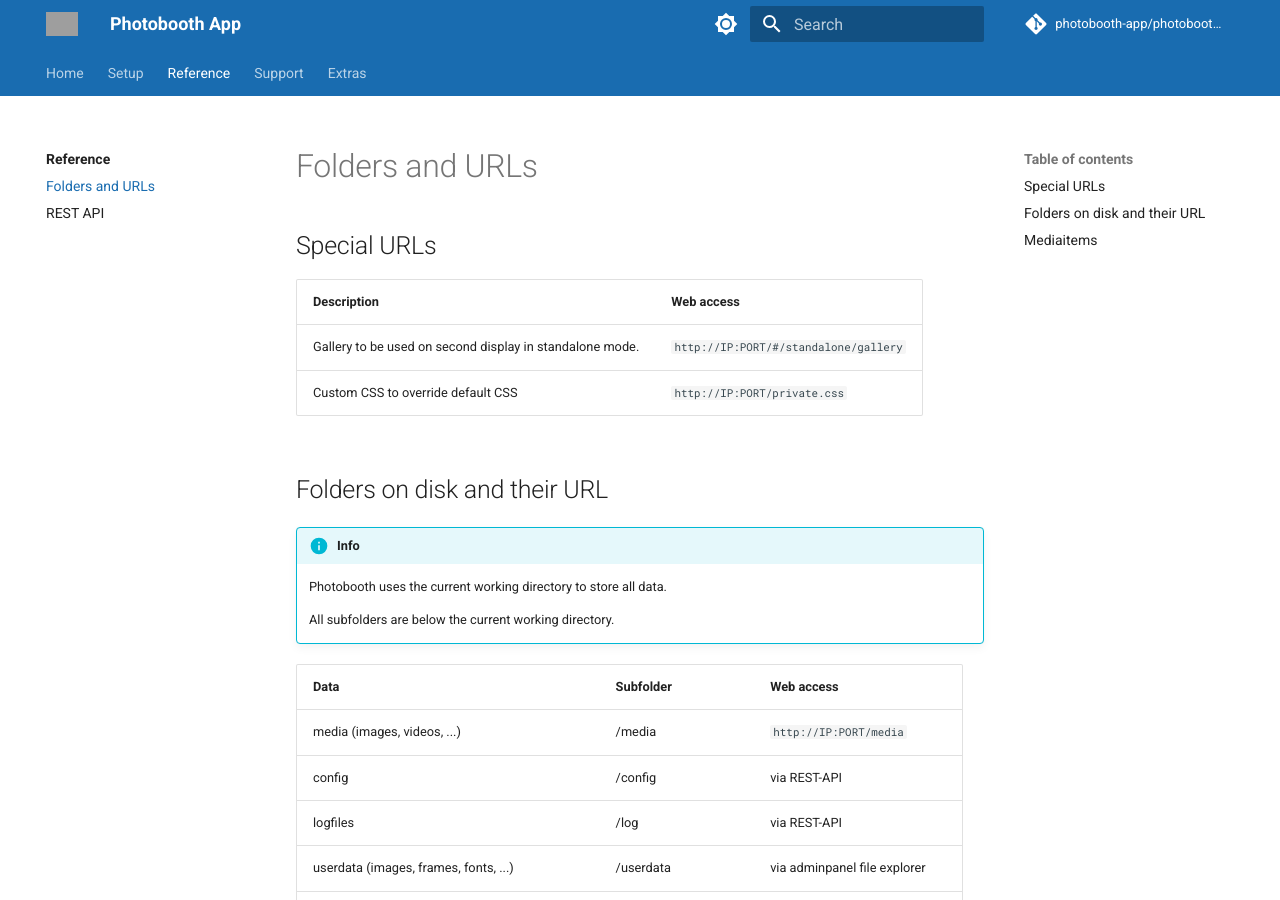
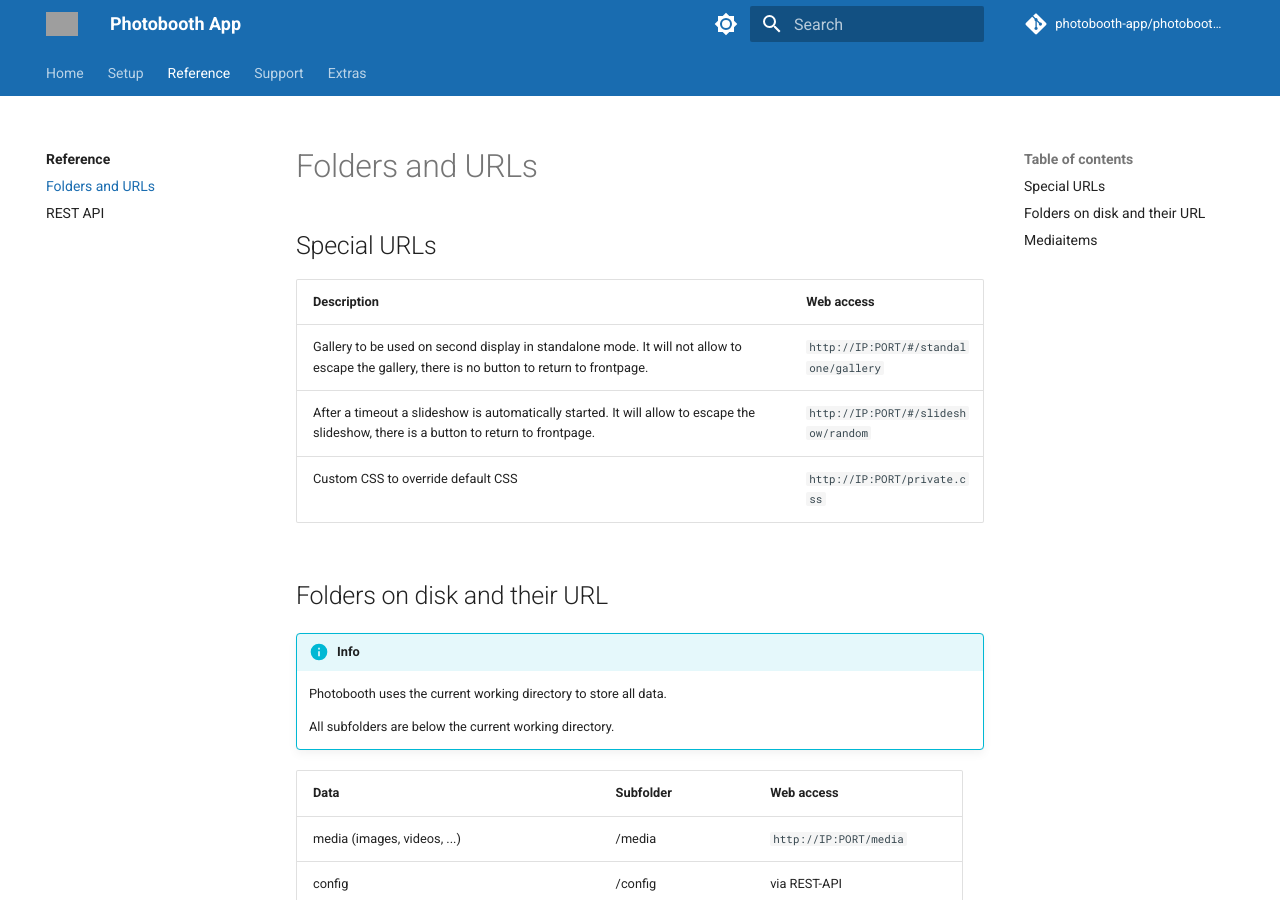
Before and after one commit to photobooth-app/photobooth-docs, an MkDocs documentation site: the page built from docs/reference/foldersandurls.md, in a window 1280 px wide and 900 px high. Built offline with MkDocs 1.6.1 and Material for MkDocs 9.7.7, drawn with Linux system fonts in a browser that asks for light colours; comment, search, counter and statistics services are not loaded; grey boxes are pictures that could not be loaded.

Commit message:
add reference to random slideshow

```diff
--- a/docs/reference/foldersandurls.md
+++ b/docs/reference/foldersandurls.md
@@ -4,7 +4,8 @@
 
 | Description   | Web access |
 |---|---|
-|  Gallery to be used on second display in standalone mode. | `http://IP:PORT/#/standalone/gallery` |
+|  Gallery to be used on second display in standalone mode. It will not allow to escape the gallery, there is no button to return to frontpage. | `http://IP:PORT/#/standalone/gallery` |
+|  After a timeout a slideshow is automatically started. It will allow to escape the slideshow, there is a button to return to frontpage. | `http://IP:PORT/#/slideshow/random` |
 |  Custom CSS to override default CSS  | `http://IP:PORT/private.css` |
 
 ## Folders on disk and their URL
```
